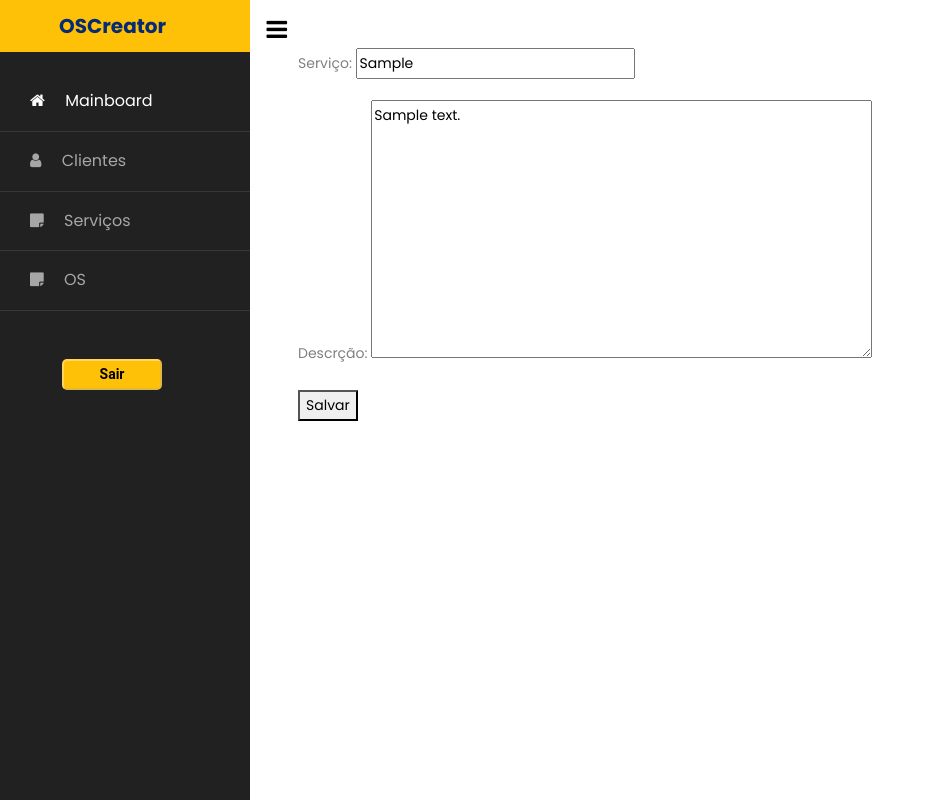
After one commit to ViniciusFSantos/oscreator, a Django app: page /mainboard/servicos/1 in a window 1280 px wide. The commit adds this page. Shown: the whole page, without its empty margins (0-935 px from the left). Run offline with Django 4.2, Linux system fonts and the light colour scheme; a user stored in the database is signed in; tables that the repository leaves empty hold one stand-in row (values such as "Sample post"); some libraries are stand-ins or nearby versions.

Commit message:
iniciando update forms

```diff
--- a/core/templates/novoservico.html
+++ b/core/templates/novoservico.html
@@ -1,6 +1,7 @@
 {% load static %}
 {% block content %}
 {% load bootstrap5 %}
+{% bootstrap_messages %}
 <!doctype html>
 <html lang="pt-br">
   <head>
@@ -65,7 +66,7 @@
         <form id="servico_form" action="{% url 'servicos_new' %}" method="POST" accept-charset="utf-8">
             {% csrf_token %}
                 {{form.as_p}}
-                <button type="button" action="submit"> Salvar</button>
+                <button type="submit" value="Save" id="btn_save">Salvar</button>
         </form>
   </div>
       </div>
--- /dev/null
+++ b/core/templates/servicoupdate.html
@@ -0,0 +1,81 @@
+{% load static %}
+{% block content %}
+{% load bootstrap5 %}
+{% bootstrap_messages %}
+<!doctype html>
+<html lang="pt-br">
+  <head>
+  	<title>Novo Serviço</title>
+    <meta charset="utf-8">
+    <meta name="viewport" content="width=device-width, initial-scale=1, shrink-to-fit=no">
+
+    <link href="https://fonts.googleapis.com/css?family=Poppins:300,400,500,600,700,800,900" rel="stylesheet">
+
+		<link rel="stylesheet" href="https://stackpath.bootstrapcdn.com/font-awesome/4.7.0/css/font-awesome.min.css">
+		<link rel="stylesheet" href="{% static 'css/mainboard.css' %}">
+  </head>
+  <body>
+
+		<div class="wrapper d-flex align-items-stretch">
+			<nav id="sidebar">
+				<div class="custom-menu">
+					<button type="button" id="sidebarCollapse" class="btn btn-primary">
+	          <i class="fa fa-bars"></i>
+	          <span class="sr-only">Toggle Menu</span>
+	        </button>
+        </div>
+	  		<h1><a href="{% url 'index' %}" class="logo">OSCreator</a></h1>
+        <ul class="list-unstyled components mb-5">
+          <li class="active">
+            <a href="{% url 'mainboard' %}"><span class="fa fa-home mr-3"></span> Mainboard</a>
+          </li>
+          <li>
+            <a href="{% url 'clientes' %}"><span class="fa fa-user mr-3"></span> Clientes</a>
+          </li>
+          <li>
+            <a href="{% url 'servicos' %}"><span class="fa fa-sticky-note mr-3"></span> Serviços</a>
+          </li>
+          <li>
+            <a href="{% url 'os' %}"><span class="fa fa-sticky-note mr-3"></span> OS</a>
+          </li>
+        </ul>
+        <button id="sair-side-btn" type="button" data-toggle="modal" data-target="#exampleModalLong">Sair</button>
+                <!-- Start Modal -->
+        <div class="modal fade" id="exampleModalLong" tabindex="-1" role="dialog" aria-labelledby="exampleModalLongTitle" aria-hidden="true">
+        <div class="modal-dialog" role="document">
+          <div class="modal-content">
+            <div class="modal-header">
+              <h5 class="modal-title" id="exampleModalLongTitle">Deseja realmente sair?</h5>
+              <button type="button" class="close" data-dismiss="modal" aria-label="Close">
+                <span aria-hidden="true">&times;</span>
+              </button>
+            </div>
+            <div class="modal-footer">
+              <a href="{% url 'account_logout' %}"><button type="butto" class="btn btn-warning"> Sim </button></a>
+              <button type="butto" class="btn btn-secondary" data-dismiss="modal"> Não </a></button>
+            </div>
+          </div>
+        </div>
+        </div>
+                    <!--End Modal -->
+
+    	</nav>
+
+        <!-- Page Content  -->
+      <div id="content" class="p-4 p-md-5 pt-5">
+        <form id="servico_form" method="POST" accept-charset="utf-8">
+            {% csrf_token %}
+                {{form.as_p}}
+                <button type="submit" value="Save" id="btn_save">Salvar</button>
+        </form>
+  </div>
+      </div>
+		</div>
+
+    <script src="{% static 'js/jquery.min.js' %}"></script>
+    <script src="{% static 'js/popper.js' %}"></script>
+    <script src="{% static 'js/bootstrap.min.js' %}"></script>
+    <script src="{% static 'js/main.js' %}"></script>
+  </body>
+</html>
+{%endblock%}
--- a/core/urls.py
+++ b/core/urls.py
@@ -1,17 +1,18 @@
 from django.contrib import admin
 from django.urls import path
-from .views import IndexView, MainBoard, ClienteView, ServicoView, OsView, ClienteFormView, ServicoFormView, OsFormView
+from . import views
 from django.conf.urls.static import static
 from django.conf import settings
 
 
 urlpatterns = [
-    path('',IndexView.as_view(), name='index'),
-    path('mainboard/', MainBoard.as_view(), name='mainboard'),
-    path('mainboard/clientes', ClienteView.as_view(), name='clientes'),
-    path('mainboard/servicos', ServicoView.as_view(), name='servicos'),
-    path('mainboard/os', OsView.as_view(), name='os'),
-    path('mainboard/clientes/new', ClienteFormView.as_view(), name='clientes_new'),
-    path('mainboard/servicos/new', ServicoFormView.as_view(), name='servicos_new'),
-    path('mainboard/os/new', OsFormView.as_view(), name='os_new'),
+    path('',views.IndexView.as_view(), name='index'),
+    path('mainboard/', views.MainBoard.as_view(), name='mainboard'),
+    path('mainboard/clientes', views.ClienteView.as_view(), name='clientes'),
+    path('mainboard/servicos', views.ServicoView.as_view(), name='servicos'),
+    path('mainboard/os', views.OsView.as_view(), name='os'),
+    path('mainboard/clientes/new', views.ClienteFormView.as_view(), name='clientes_new'),
+    path('mainboard/servicos/new', views.ServicoFormView.as_view(), name='servicos_new'),
+    path('mainboard/os/new', views.OsFormView.as_view(), name='os_new'),
+    path('mainboard/servicos/<pk>', views.ServicoUpdateView.as_view(), name='servicos_update'),
 ]
--- a/core/views.py
+++ b/core/views.py
@@ -1,49 +1,100 @@
-from django.views import generic
+from django.http import HttpResponseRedirect
+from django.views.generic import TemplateView, ListView
 from core.models import Servico, Cliente, Os
+from .forms import ClienteForm, ServicoForm, OsForm
 from django.contrib.auth.mixins import LoginRequiredMixin
-from django.views.generic.edit import FormView
-from .forms import ClienteForm, ServicoForm, OsForm
+from django.views.generic.edit import FormView, UpdateView
 
-class IndexView(generic.TemplateView):
+# ----- Views -----
+class IndexView(TemplateView):
     template_name = 'index.html'
     pass
 
-class MainBoard(LoginRequiredMixin, generic.TemplateView):
+class MainBoard(LoginRequiredMixin, TemplateView):
     template_name = 'mainboard.html'
-    pass
 
-class ClienteView(LoginRequiredMixin, generic.ListView):
+
+class ClienteView(LoginRequiredMixin, ListView):
     template_name = 'cliente.html'
     context_object_name = 'clientes'
     def get_queryset(self):
         return Cliente.objects.all()
 
-class ServicoView(LoginRequiredMixin, generic.ListView):
+class ServicoView(LoginRequiredMixin, ListView):
     template_name = 'servico.html'
     context_object_name = 'servicos'
     def get_queryset(self):
         return Servico.objects.all()
 
-class OsView(LoginRequiredMixin, generic.ListView):
+class OsView(LoginRequiredMixin, ListView):
     template_name = 'os.html'
     context_object_name = 'OSs'
     def get_queryset(self):
         return Os.objects.all()
-
-class ClienteFormView(FormView):
+# ---------------------
+# ------- Create ------
+class ClienteFormView(LoginRequiredMixin, FormView):
     template_name = 'novocliente.html'
     form_class = ClienteForm
     def form_valid(self, form):
-        return super().form_valid(form)
+        form.save()
+        return HttpResponseRedirect('/mainboard/clientes')
 
-class ServicoFormView(FormView):
+class ServicoFormView(LoginRequiredMixin, FormView):
     template_name = 'novoservico.html'
     form_class = ServicoForm
     def form_valid(self, form):
-        return super().form_valid(form)
+        form.save()
+        return HttpResponseRedirect('/mainboard/servicos')
 
 class OsFormView(FormView):
     template_name = 'novaos.html'
     form_class = OsForm
     def form_valid(self, form):
-        return super().form_valid(form)
+        form.save()
+        return HttpResponseRedirect('/mainboard/os')
+# ---------------------
+# ------- Update ------
+class ClienteUpdateView(LoginRequiredMixin, UpdateView):
+    model = Cliente
+    template_name = 'clienteupdate.html'
+    fields = [
+        'nome',
+        'cpf_cnpj',
+        'rg_ie',
+        'telefone1',
+        'telefone2',
+        'email',
+        'endereco',
+        'bairro',
+        'cidade',
+        'uf',
+    ]
+    success_url = '/mainboard/clientes'
+
+class ServicoUpdateView(LoginRequiredMixin, UpdateView):
+    model = Servico
+    template_name = 'servicoupdate.html'
+    fields = [
+        'servico',
+        'descricao',
+    ]
+    success_url = '/mainboard/servicos'
+
+
+class OsUpdateView(LoginRequiredMixin, UpdateView):
+    model = Servico
+    template_name = 'osupdate.html'
+    fields = [
+        'cliente',
+        'relato',
+        'defeito_encontrado',
+        'servico',
+        'desc_serv',
+        'garantia',
+        'serv_valor',
+        'pec_valor',
+    ]
+    success_url = '/mainboard/os'
+# ---------------------
+# ------ Delete ------
```
